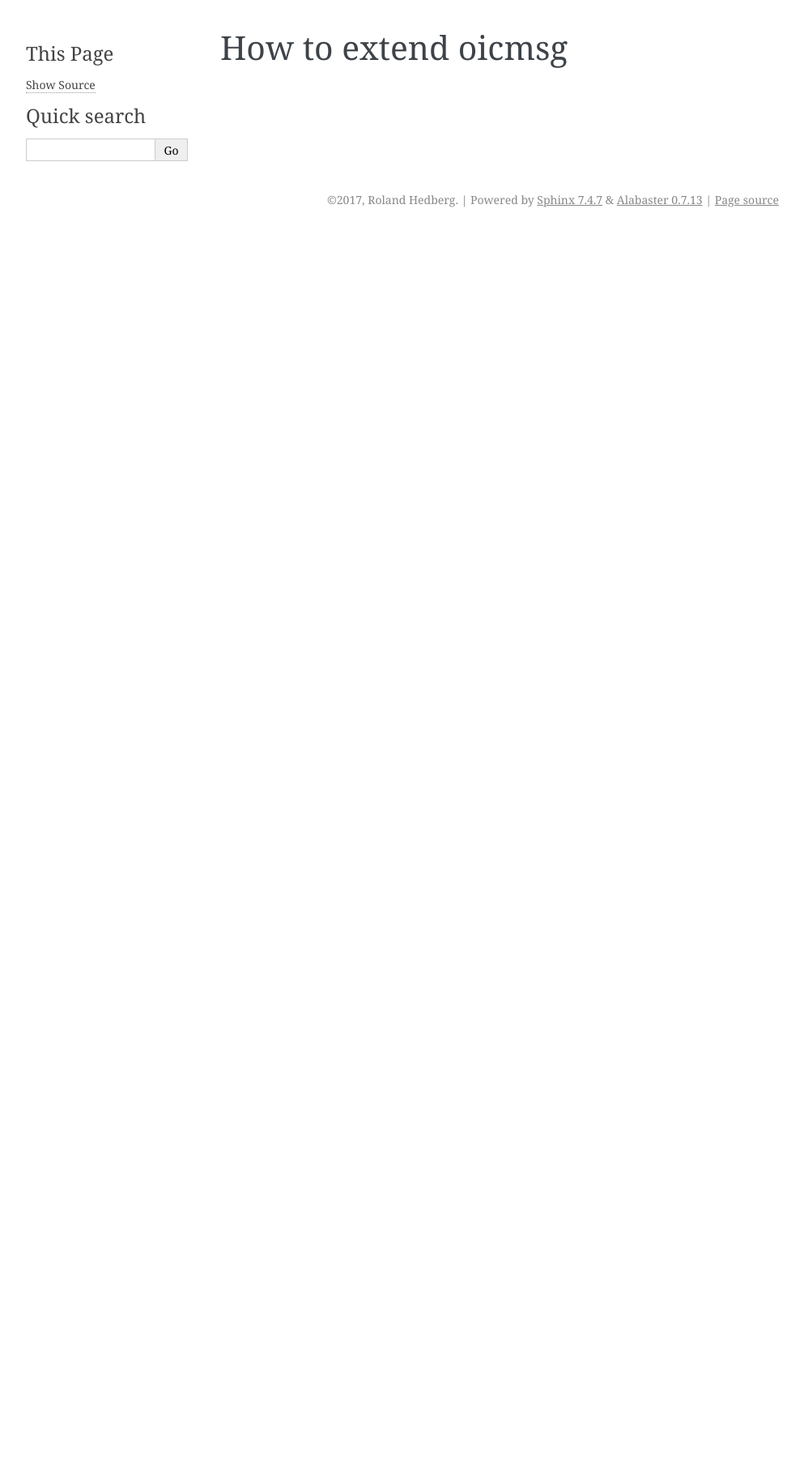
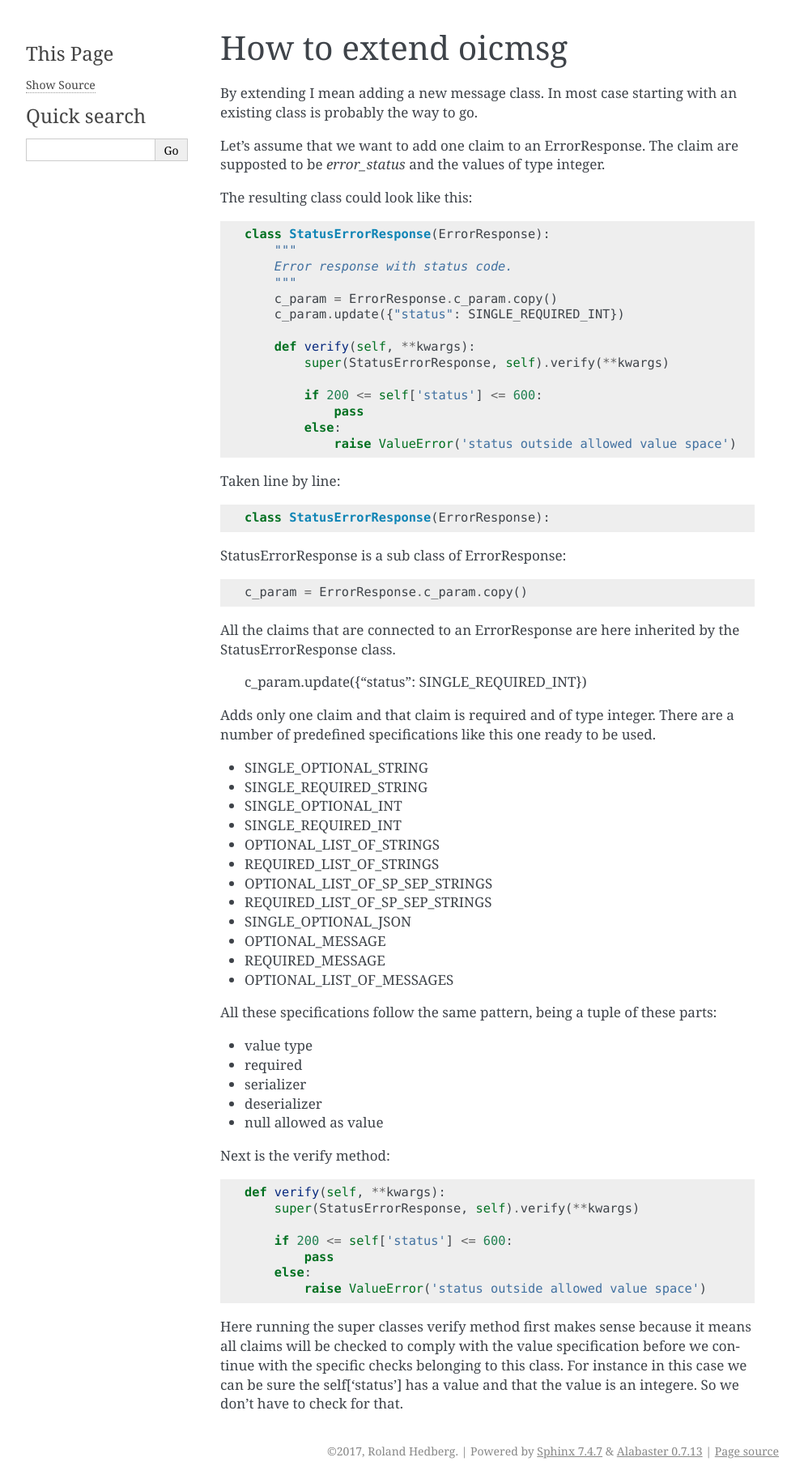
Before and after one commit to IdentityPython/JWTConnect-Python-OidcMsg, a Sphinx documentation site: the page built from doc/howto/msg_extend.rst, in a window 1280 px wide. Shown: the whole page at 81% size, without its empty margins (148-1141 px from the left). Built offline with Sphinx 7.4.7, drawn with Linux system fonts in a browser that asks for light colours; before the commit the page ends 900 px from its top, so only the background shows below that.

Commit message:
Added some documentation

```diff
--- a/doc/howto/msg_extend.rst
+++ b/doc/howto/msg_extend.rst
@@ -2,3 +2,81 @@
 
 How to extend oicmsg
 ====================
+
+By extending I mean adding a new message class.
+In most case starting with an existing class is probably the way to go.
+
+Let's assume that we want to add one claim to an ErrorResponse.
+The claim are supposted to be *error_status* and the values of type integer.
+
+The resulting class could look like this::
+
+    class StatusErrorResponse(ErrorResponse):
+        """
+        Error response with status code.
+        """
+        c_param = ErrorResponse.c_param.copy()
+        c_param.update({"status": SINGLE_REQUIRED_INT})
+
+        def verify(self, **kwargs):
+            super(StatusErrorResponse, self).verify(**kwargs)
+
+            if 200 <= self['status'] <= 600:
+                pass
+            else:
+                raise ValueError('status outside allowed value space')
+
+Taken line by line::
+
+    class StatusErrorResponse(ErrorResponse):
+
+StatusErrorResponse is a sub class of ErrorResponse::
+
+            c_param = ErrorResponse.c_param.copy()
+
+All the claims that are connected to an ErrorResponse are here inherited
+by the StatusErrorResponse class.
+
+            c_param.update({"status": SINGLE_REQUIRED_INT})
+
+Adds only one claim and that claim is required and of type integer.
+There are a number of predefined specifications like this one ready
+to be used.
+
+- SINGLE_OPTIONAL_STRING
+- SINGLE_REQUIRED_STRING
+- SINGLE_OPTIONAL_INT
+- SINGLE_REQUIRED_INT
+- OPTIONAL_LIST_OF_STRINGS
+- REQUIRED_LIST_OF_STRINGS
+- OPTIONAL_LIST_OF_SP_SEP_STRINGS
+- REQUIRED_LIST_OF_SP_SEP_STRINGS
+- SINGLE_OPTIONAL_JSON
+- OPTIONAL_MESSAGE
+- REQUIRED_MESSAGE
+- OPTIONAL_LIST_OF_MESSAGES
+
+All these specifications follow the same pattern, being a tuple of these
+parts:
+
+- value type
+- required
+- serializer
+- deserializer
+- null allowed as value
+
+Next is the verify method::
+
+        def verify(self, **kwargs):
+            super(StatusErrorResponse, self).verify(**kwargs)
+
+            if 200 <= self['status'] <= 600:
+                pass
+            else:
+                raise ValueError('status outside allowed value space')
+
+Here running the super classes verify method first makes sense because
+it means all claims will be checked to comply with the value specification
+before we continue with the specific checks belonging to this class.
+For instance in this case we can be sure the self['status'] has a value
+and that the value is an integere. So we don't have to check for that.
```
Also changed, not shown: 1 other file.
